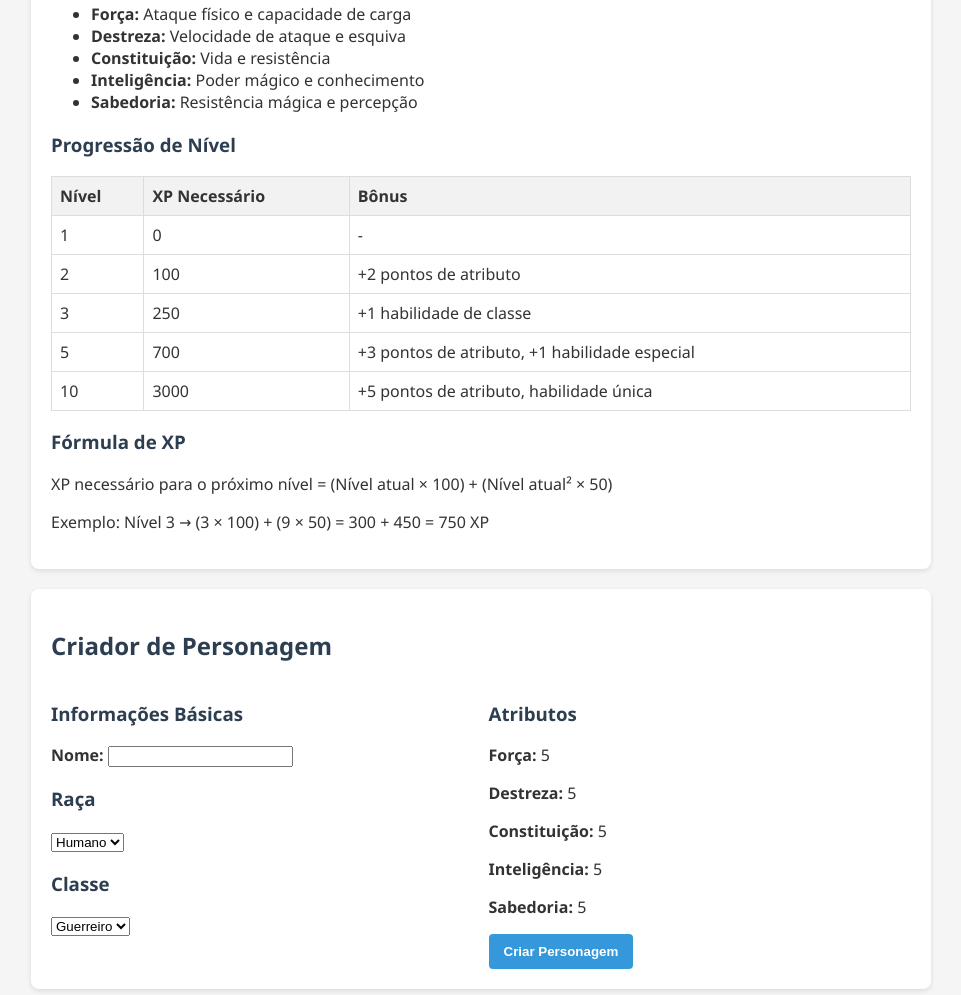
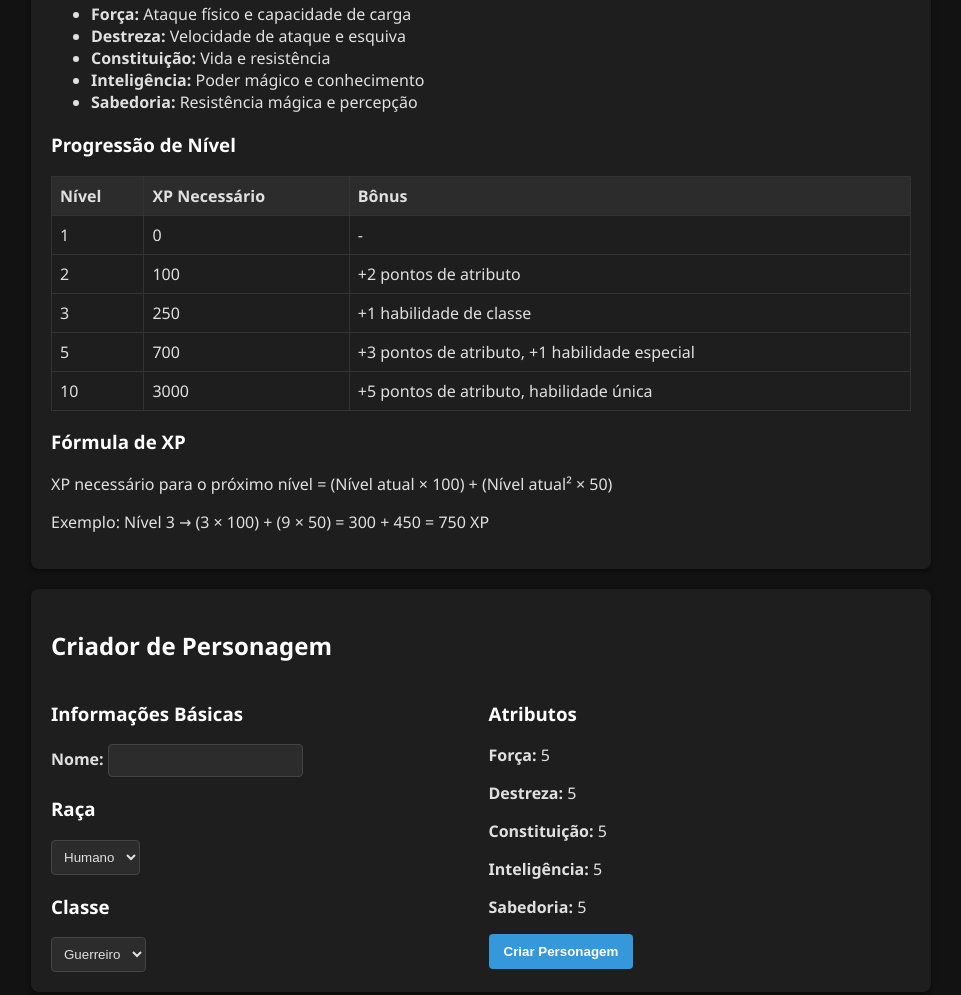
Before and after one commit to Starlinz919/MMORPG, a plain HTML site: page index.html in a window 1280 px wide. Shown: the part 1918-2913 px from the top of the page, without its empty margins (159-1120 px from the left). Drawn offline with Linux system fonts and the light colour scheme.

Commit message:
Update index.html

```diff
--- a/index.html
+++ b/index.html
@@ -10,20 +10,20 @@
             max-width: 900px;
             margin: 0 auto;
             padding: 20px;
-            background-color: #f5f5f5;
-            color: #333;
+            background-color: #121212;
+            color: #e0e0e0;
         }
 
         .section {
-            background-color: white;
+            background-color: #1e1e1e;
             border-radius: 8px;
             padding: 20px;
             margin-bottom: 20px;
-            box-shadow: 0 2px 5px rgba(0,0,0,0.1);
+            box-shadow: 0 2px 5px rgba(0,0,0,0.5);
         }
 
         h1, h2, h3 {
-            color: #2c3e50;
+            color: #ffffff;
         }
 
         .race, .class {
@@ -39,13 +39,14 @@
         }
 
         th, td {
-            border: 1px solid #ddd;
+            border: 1px solid #333;
             padding: 8px;
             text-align: left;
         }
 
         th {
-            background-color: #f2f2f2;
+            background-color: #2c2c2c;
+            color: #e0e0e0;
         }
 
         .character-sheet {
@@ -66,6 +67,14 @@
 
         button:hover {
             background-color: #2980b9;
+        }
+
+        input, select {
+            background-color: #2c2c2c;
+            color: #e0e0e0;
+            border: 1px solid #444;
+            padding: 8px;
+            border-radius: 4px;
         }
     </style>
 </head>
```
